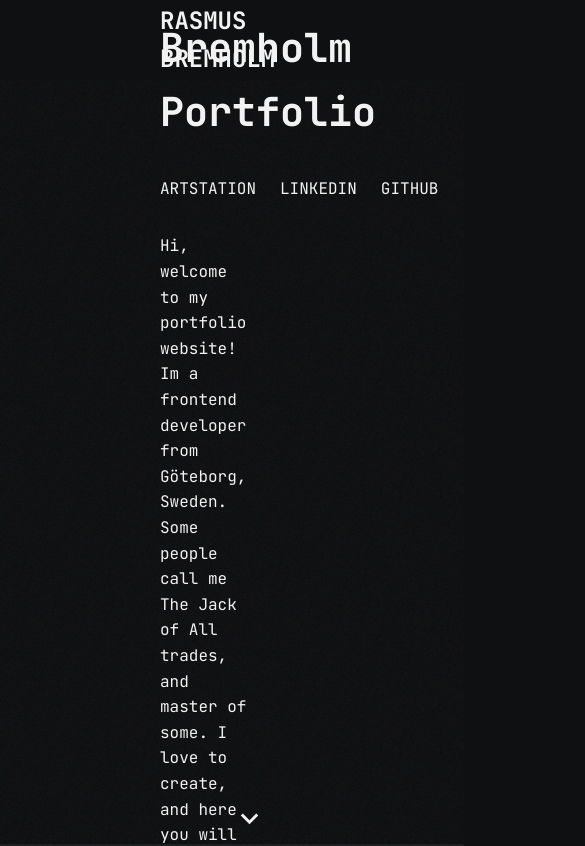
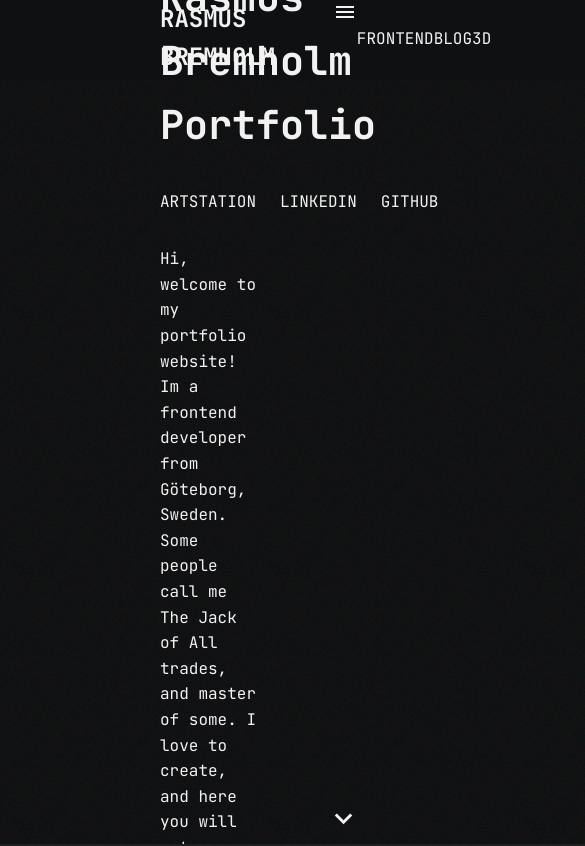
Before and after one commit to visceral89/portfolio2023, a Next.js app: page / in a window 390 px wide. Shown: the top 846 px of the page, 585 px wide, since content can reach past the window. Built offline with nearby package versions, Linux system fonts and the light colour scheme.

Commit message:
Reworking Media Queries.

```diff
--- a/src/app/styles/Navbar.module.scss
+++ b/src/app/styles/Navbar.module.scss
@@ -13,43 +13,7 @@
 .gridContainer {
 	display: grid;
 	grid-template-columns: repeat(3, 1fr);
-
 	width: 100%;
-}
-
-@include respond-to("tablet") {
-	.navBarLinks {
-		display: none;
-	}
-	.hamburgerMenu {
-		display: block;
-	}
-
-	.navBarLinks,
-	.navBarPages {
-		position: absolute;
-		top: 100%;
-		left: 0;
-		right: 0;
-		display: none;
-		flex-direction: column;
-		padding-top: $spacing-md;
-	}
-	.show {
-		display: flex;
-		animation: slideDown 0.3s ease-in-out;
-	}
-
-	@keyframes slideDown {
-		from {
-			transform: translateY(10%);
-			opacity: 0;
-		}
-		to {
-			transform: translateY(0);
-			opacity: 1;
-		}
-	}
 }
 
 .navBarLogo {
@@ -59,10 +23,6 @@
 	justify-content: flex-start;
 	align-items: center;
 	height: 100%;
-
-	.thick {
-		font-weight: bold;
-	}
 }
 
 .navBarLinks {
@@ -79,11 +39,3 @@
 .logoBold {
 	font-weight: 700;
 }
-
-.hamburgerMenu {
-	display: none;
-}
-
-.show {
-	display: block;
-}
```
